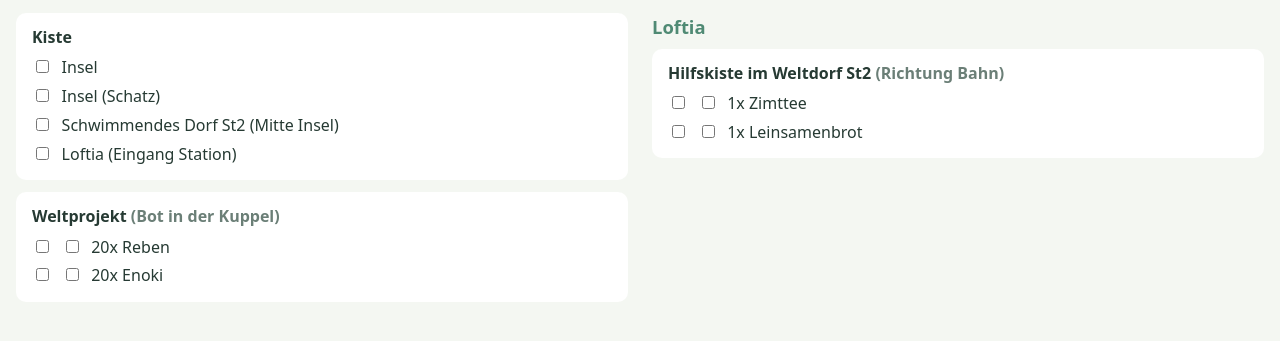
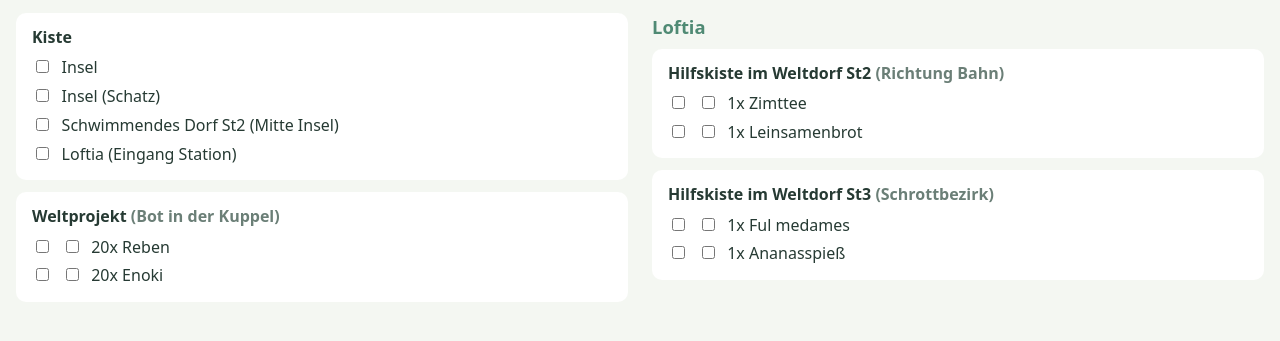
Before and after one commit to NoX209/Loftia_Dailies, a plain HTML site: page 2026/11/21/index.html in a window 1280 px wide. Shown: the part 81-422 px from the top of the page. Drawn offline with Linux system fonts and the light colour scheme.

Commit message:
Update 2026-11-21
Tägliche Aufgaben 21.11.2026
Kiste:
- Insel
- Insel (Schatz)
- Schwimmendes Dorf St2 (Mitte Insel)
- Loftia (Eingang Station)
Weltprojekt (Bot in der Kuppel)
- 20x Reben
- 20x Enoki

Loftia
------
Hilfskiste im Weltdorf St2 (Richtung Bahn)
- 1x Zimttee
- 1x Leinsamenbrot
Hilfskiste im Weltdorf St3 (Schrottbezirk)
- 1x Ful medames
- 1x Ananasspieß

```diff
--- a/2026/11/21/index.html
+++ b/2026/11/21/index.html
@@ -69,6 +69,22 @@
     </ul>
   </section>
 
+    <section class="area">
+    <h3>Hilfskiste im Weltdorf St3 <span class="hint">(Schrottbezirk)</span></h3>
+    <ul>
+<li class="item">
+  <input type="checkbox" class="made" data-key="weltdorf-st3/Ful medames/made" title="hergestellt / habe ich" aria-label="hergestellt / habe ich">
+  <input type="checkbox" class="delivered" data-key="weltdorf-st3/Ful medames/delivered" title="abgegeben" aria-label="abgegeben">
+  <span>1x Ful medames</span>
+</li>
+<li class="item">
+  <input type="checkbox" class="made" data-key="weltdorf-st3/Ananasspieß/made" title="hergestellt / habe ich" aria-label="hergestellt / habe ich">
+  <input type="checkbox" class="delivered" data-key="weltdorf-st3/Ananasspieß/delivered" title="abgegeben" aria-label="abgegeben">
+  <span>1x Ananasspieß</span>
+</li>
+    </ul>
+  </section>
+
   </div>
   </div>
 </main>
```
Also changed, not shown: index.html (+16 -0 lines).
